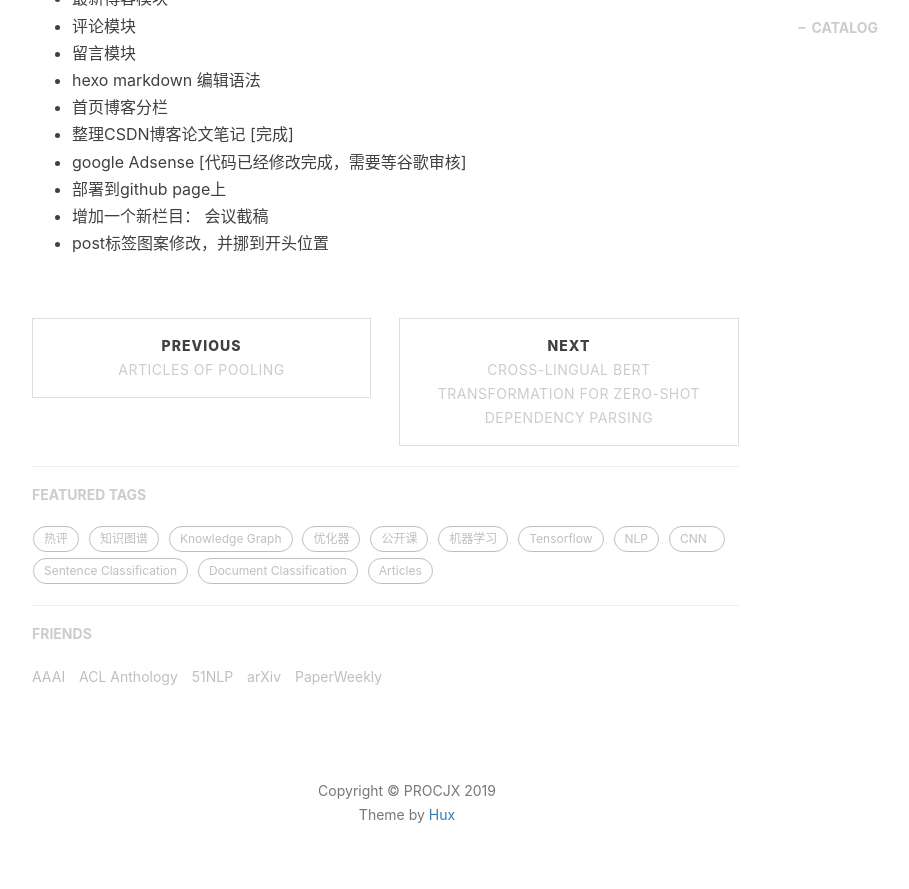
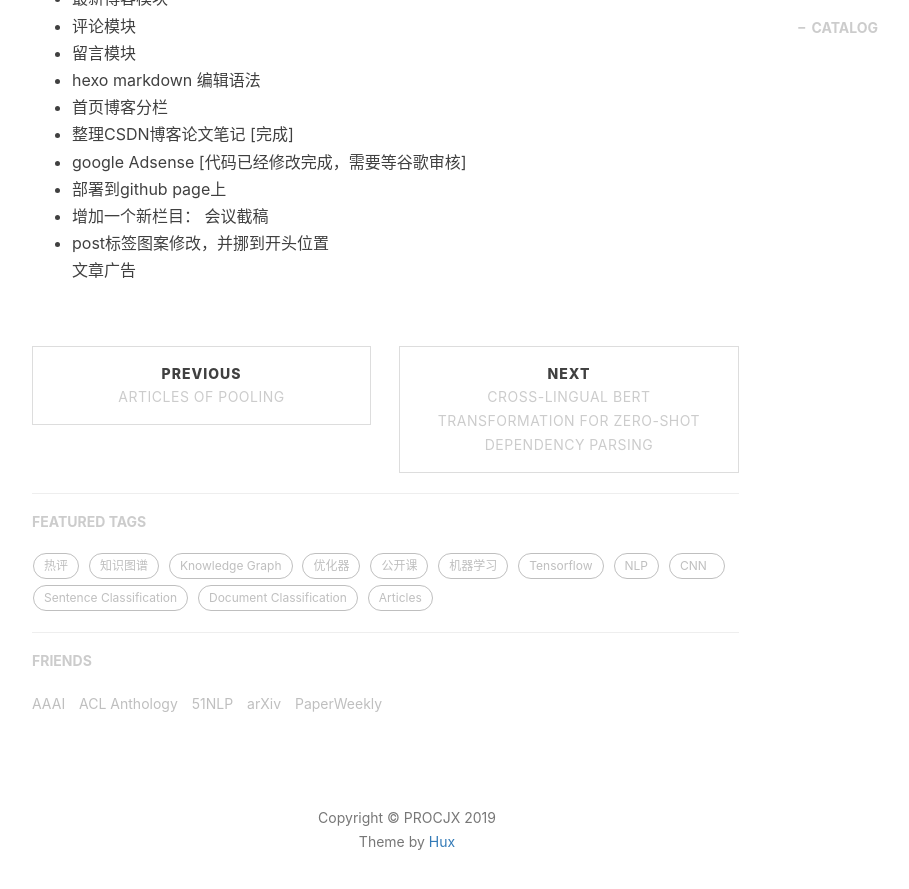
Before and after one commit to procjx/procjx.github.io.old, a Jekyll site: the page built from _posts/2018-1-5-hexo.md, in a window 1280 px wide and 900 px high, scrolled down 693 px. Shown: the top 889 px of the window, without its empty margins (233-1142 px from the left). Built offline with Jekyll 4.4.1, drawn with Linux system fonts in a browser that asks for light colours; nearby versions of some CDN libraries; comment, search, counter and statistics services are not loaded.

Commit message:
Update 2018-1-5-hexo.md

```diff
--- a/_posts/2018-1-5-hexo.md
+++ b/_posts/2018-1-5-hexo.md
@@ -38,3 +38,4 @@ tags:
 <script>
      (adsbygoogle = window.adsbygoogle || []).push({});
 </script>
+文章广告
```
